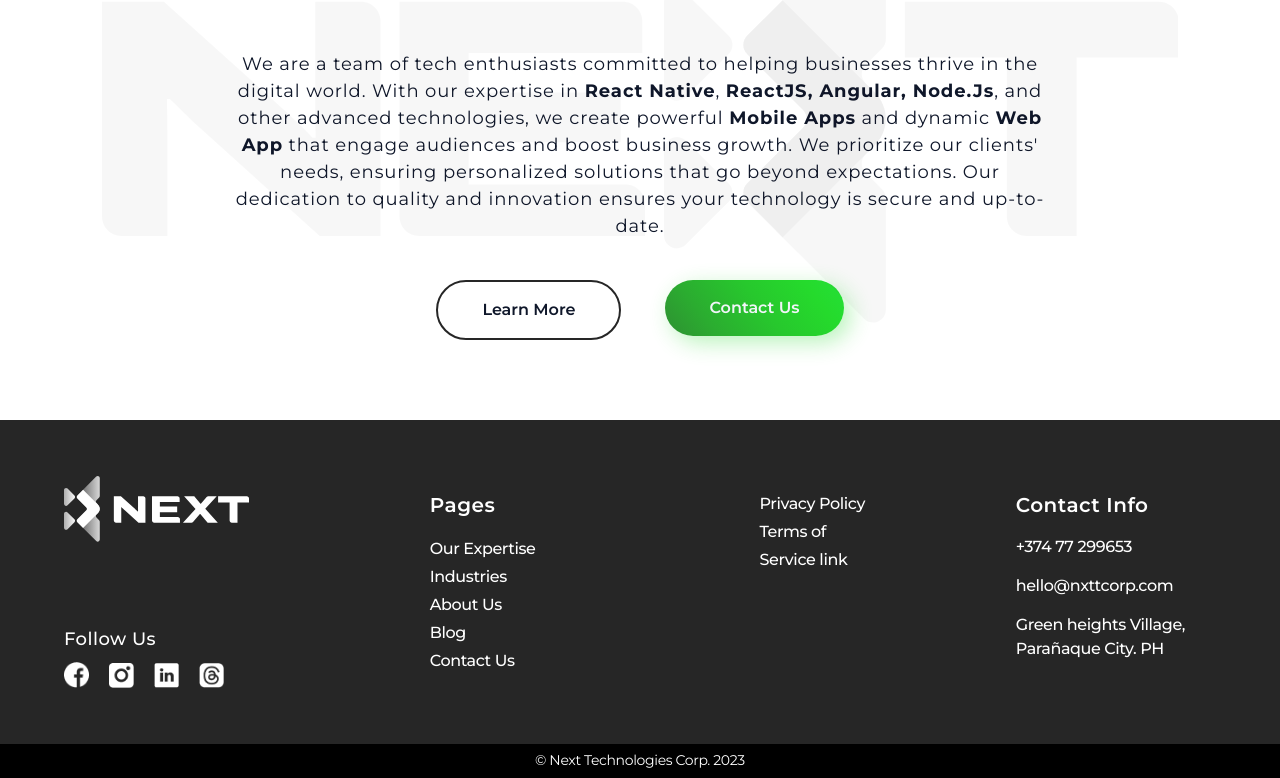
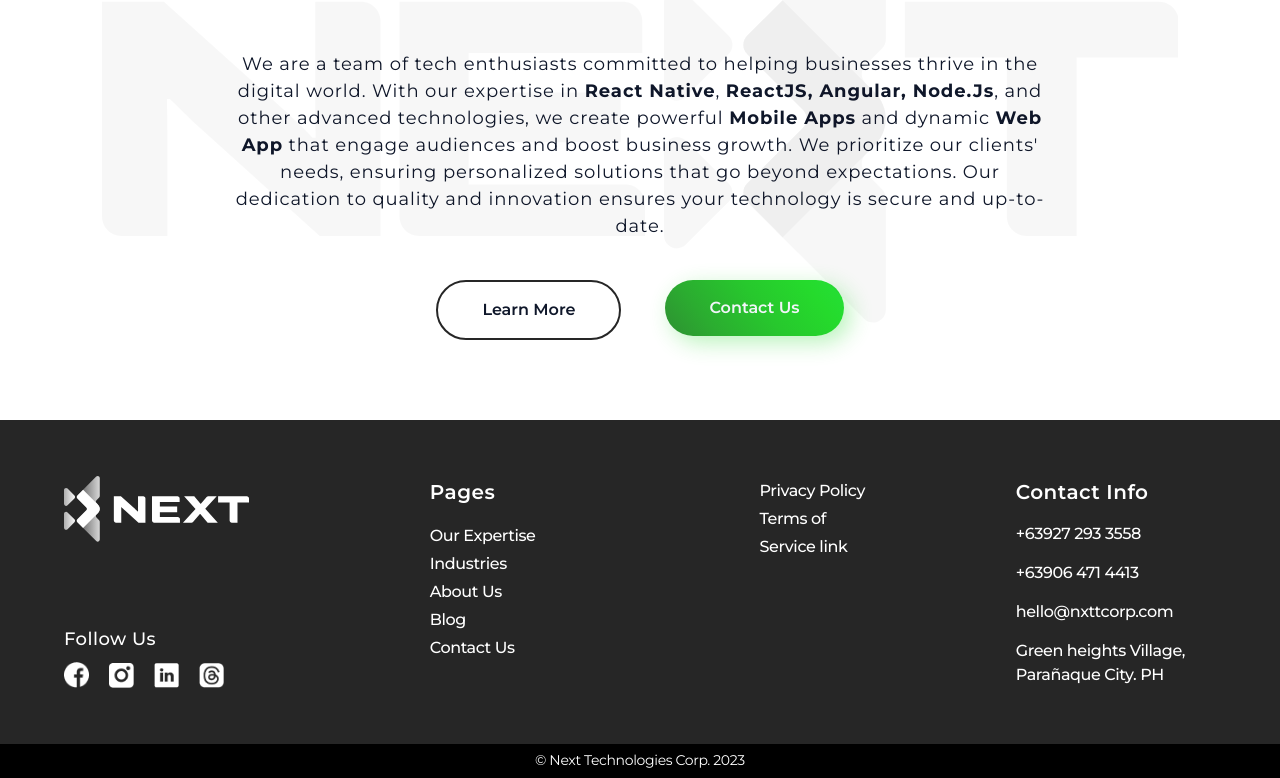
Before and after one commit to Gerry-Mie/nxtt, a Next.js app: page / in a window 1280 px wide. Shown: the part 2917-3695 px from the top of the page. Built offline with nearby package versions, Linux system fonts and the light colour scheme.

Commit message:
feat: edit mobile number

```diff
--- a/components/footer.tsx
+++ b/components/footer.tsx
@@ -83,7 +83,10 @@ const Footer = () => {
                 Contact Info
               </div>
               <div className="text-white text-base font-medium leading-normal tracking-tight">
-                <a href="tel:+37477299653">+374 77 299653</a>
+                <a href="tel:+37477299653">+63927 293 3558</a>
+              </div>
+              <div className="text-white text-base font-medium leading-normal tracking-tight">
+                <a href="tel:+37477299653">+63906 471 4413</a>
               </div>
               <div className="text-white text-base font-medium leading-normal tracking-tight">
                 <a href="mailto:hello@nxttcorp.com">hello@nxttcorp.com</a>
```
